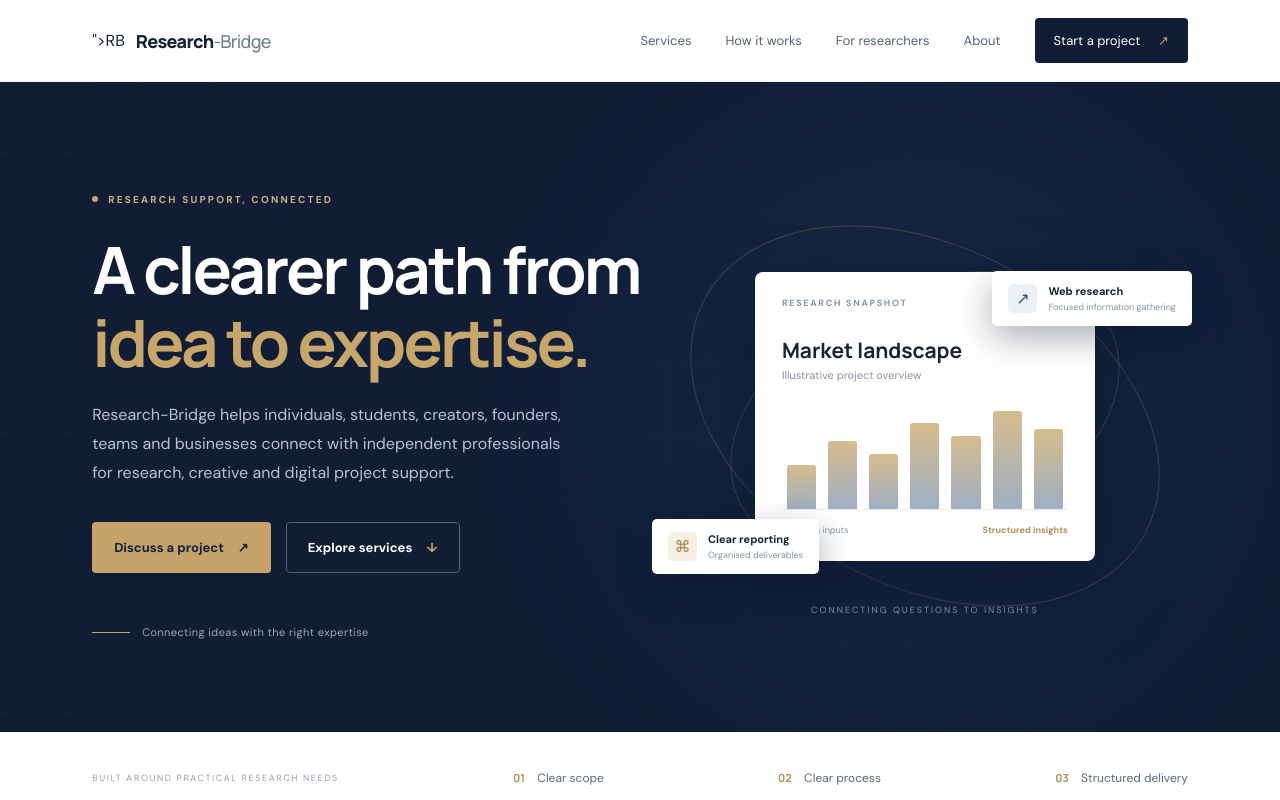
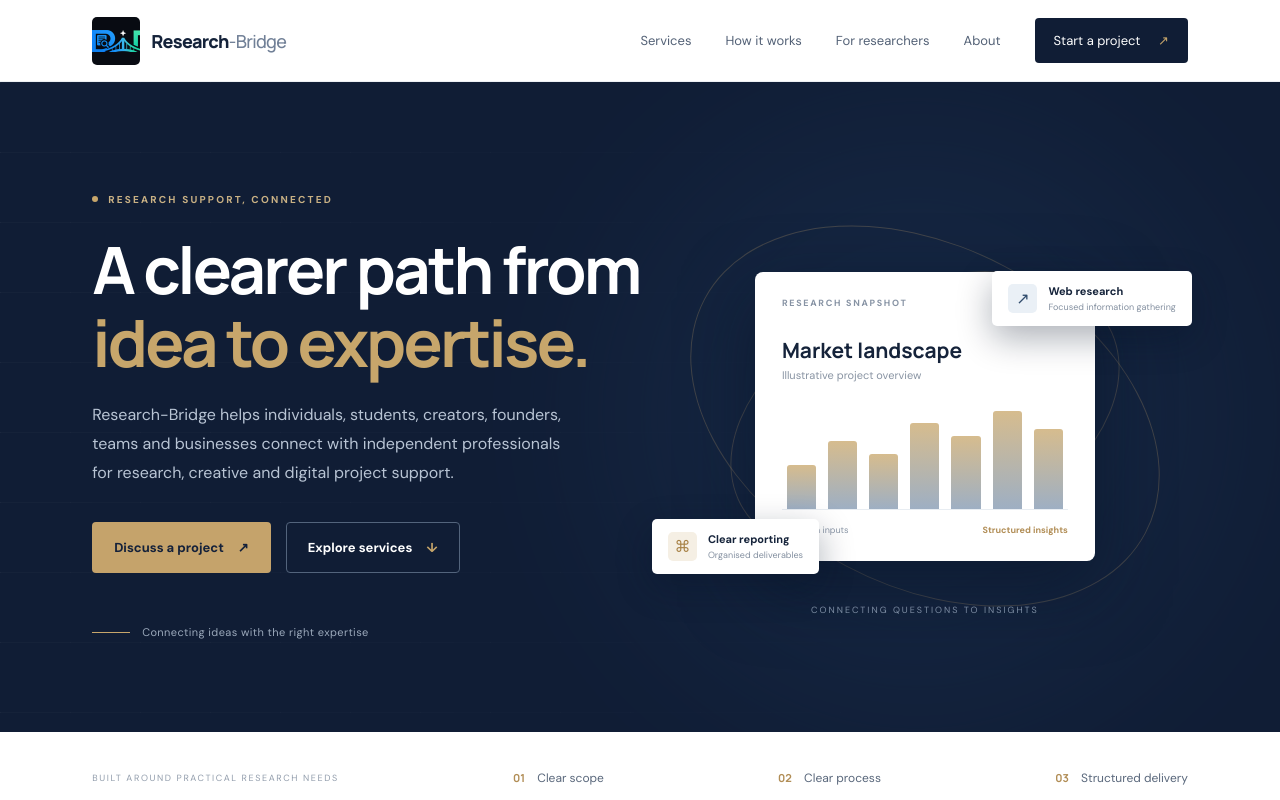
Before and after one commit to deepakbhagat01/research-bridge, a plain HTML site: page index.html in a window 1280 px wide. Shown: the top 800 px of the page. Drawn offline with Linux system fonts and the light colour scheme.

Commit message:
Add original Research-Bridge symbol to header

```diff
--- a/index.html
+++ b/index.html
@@ -13,8 +13,7 @@
 <body>
   <header class="site-header">
     <a class="brand" href="#home" aria-label="Research-Bridge home">
-      <span class="<img   class="brand-logo"   src="assets/research-bridge-logo.png"   alt="Research-Bridge logo" >">R<span>B</span></span>
-      <span class="brand-name">Research<span>-Bridge</span></span>
+      <img class="brand-logo" src="assets/research-bridge-symbol.png" alt="Research-Bridge logo"><span class="brand-name">Research<span>-Bridge</span></span>
     </a>
     <button class="menu-toggle" aria-label="Open menu" aria-expanded="false">☰</button>
     <nav class="nav">
```
Also changed, not shown: assets/research-bridge-symbol.png (added).
